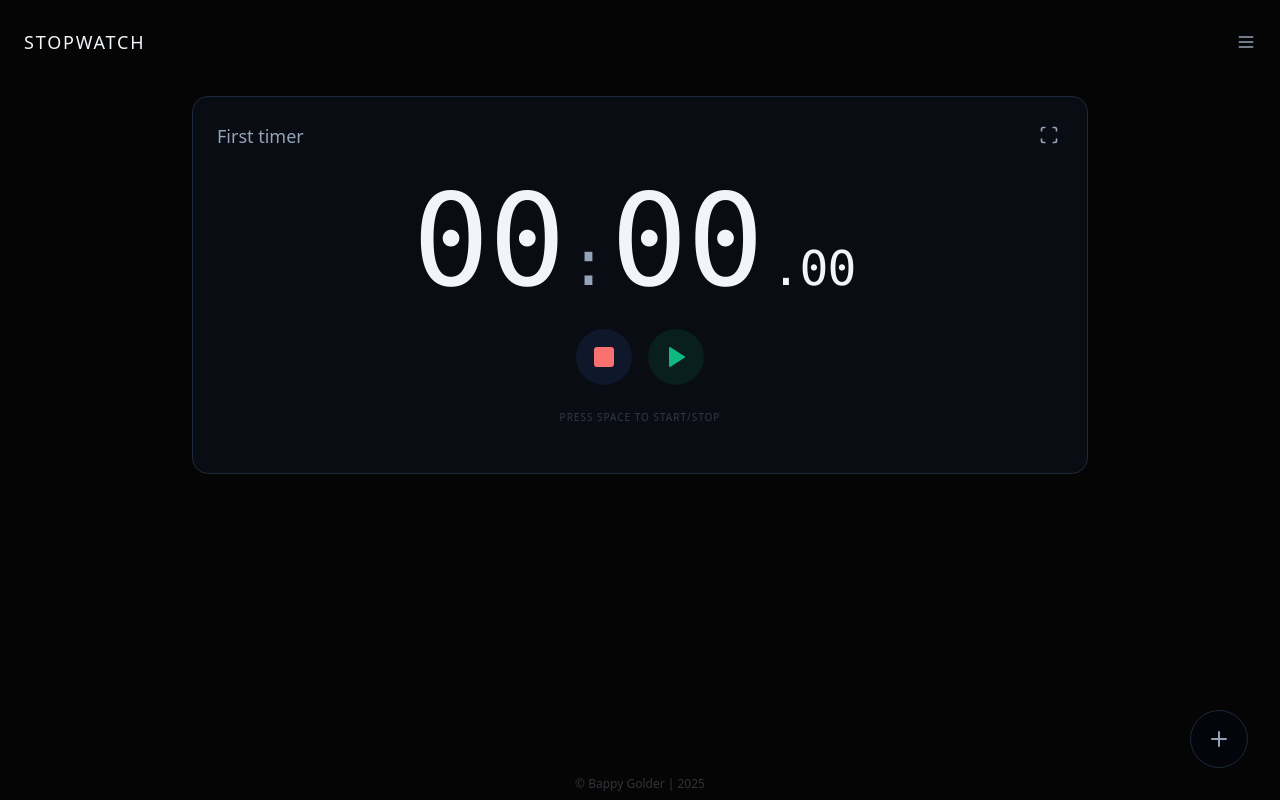
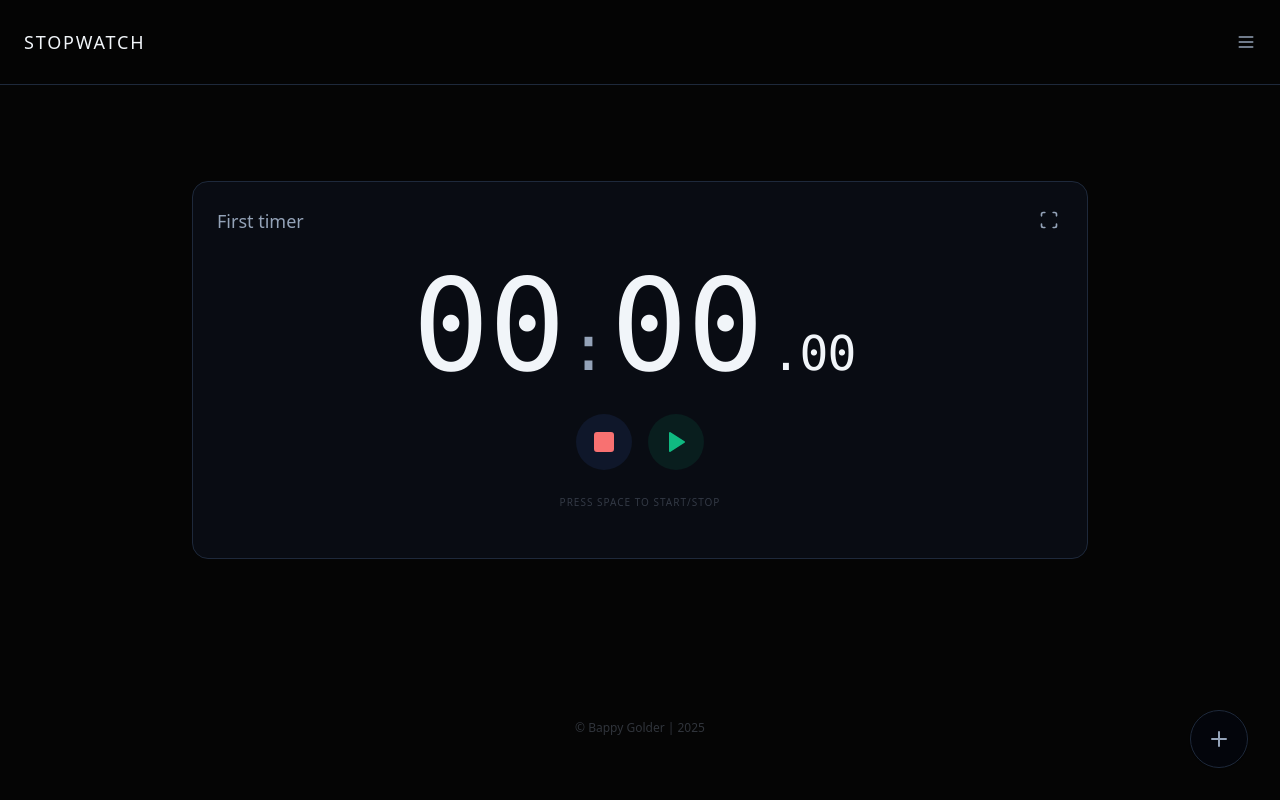
Before and after one commit to bappygolder/minimal-stopwatch, a Next.js app: page / in a window 1280 px wide. Built offline with nearby package versions, Linux system fonts and the light colour scheme.

Commit message:
docs: restructure guides and update layout

```diff
--- a/features/stopwatch/components/stopwatch-app.tsx
+++ b/features/stopwatch/components/stopwatch-app.tsx
@@ -468,13 +468,13 @@ export default function StopwatchApp() {
   return (
     <div
       ref={containerRef}
-      className={`min-h-screen bg-chrono-bg-page text-foreground font-sans selection:bg-muted overflow-y-auto transition-opacity duration-500 ${
+      className={`min-h-screen bg-chrono-bg-page text-foreground font-sans selection:bg-muted overflow-y-auto flex flex-col transition-opacity duration-500 ${
         hasHydrated ? "opacity-100" : "opacity-0"
       }`}
     >
       <div
         className={[
-          "fixed top-0 left-0 right-0 p-6 flex justify-between items-center z-40 transition-opacity duration-500",
+          "sticky top-0 left-0 right-0 p-6 flex justify-between items-center z-40 transition-opacity duration-500 bg-chrono-bg-page/95 border-b border-chrono-border-subtle backdrop-blur-sm",
           focusedTimerId !== null ? "opacity-0 pointer-events-none" : "opacity-100",
         ]
           .filter(Boolean)
@@ -559,8 +559,8 @@ export default function StopwatchApp() {
 
       <div
         className={[
-          "min-h-screen flex flex-col items-center p-4 transition-all duration-500 gap-8",
-          timers.length >= 1 ? "pt-24 pb-24" : "justify-center",
+          "flex-1 flex flex-col items-center p-4 transition-all duration-500 gap-8",
+          timers.length >= 1 ? "pt-24 pb-12" : "justify-center",
         ]
           .filter(Boolean)
           .join(" ")}
@@ -589,7 +589,7 @@ export default function StopwatchApp() {
             onDrop={handleDrop}
           />
         ))}
-        <footer className="fixed bottom-2 left-0 right-0 text-center text-xs text-muted-foreground/30 transition-colors hover:text-muted-foreground/80 z-30">
+        <footer className="mt-auto pt-8 pb-4 text-center text-xs text-muted-foreground/30 transition-colors hover:text-muted-foreground/80">
           &copy;{" "}
           <a
             href="https://www.linkedin.com/in/bappygolder/"
```
Also changed, not shown: .windsurf/rules/documentation-rules.md (added), 3 other files (tests, documents, lock files or other folders).
